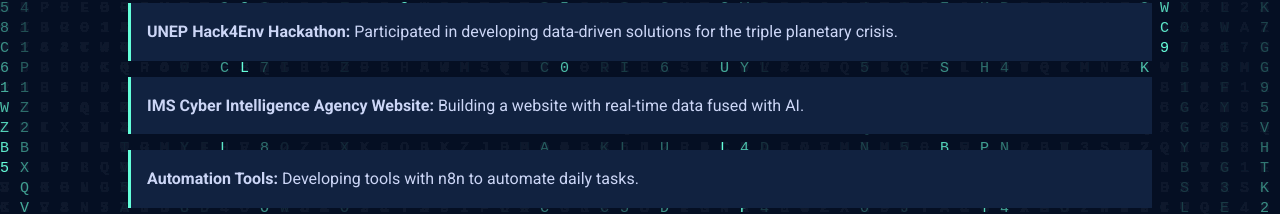
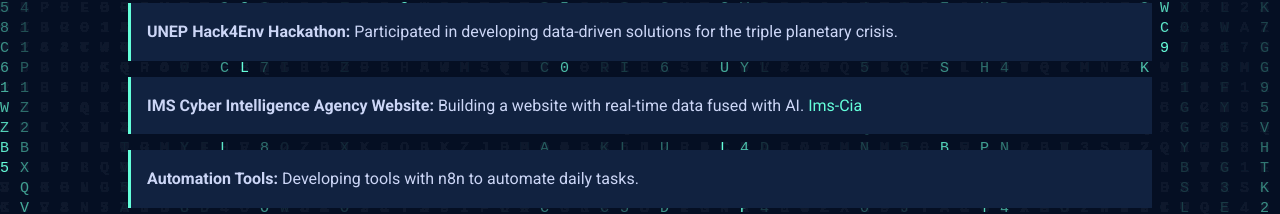
Before and after one commit to Cyb3rch37/personal-portfolio, a plain HTML site: page projects.html in a window 1280 px wide. Shown: the part 428-642 px from the top of the page. Drawn offline with Linux system fonts and the light colour scheme.

Commit message:
addedalink tomy website

```diff
--- a/projects.html
+++ b/projects.html
@@ -28,7 +28,7 @@
                 <li><strong>Custom Reverse Image Search Platform:</strong> Developed a platform using AI and OSINT to track image misuse.</li>
                 <li><strong>Environmental Intelligence Software:</strong> Created software for reliable environmental monitoring.</li>
                 <li><strong>UNEP Hack4Env Hackathon:</strong> Participated in developing data-driven solutions for the triple planetary crisis.</li>
-                <li><strong>IMS Cyber Intelligence Agency Website:</strong> Building a website with real-time data fused with AI.</li>
+                <li><strong>IMS Cyber Intelligence Agency Website:</strong> Building a website with real-time data fused with AI. <a href=https://ims-cia.onrender.com>Ims-Cia</a></li>
                 <li><strong>Automation Tools:</strong> Developing tools with n8n to automate daily tasks.</li>
                 <li><strong>Home Lab:</strong> Built and maintain a home lab for ethical hacking and penetration testing.</li>
             </ul>
```
